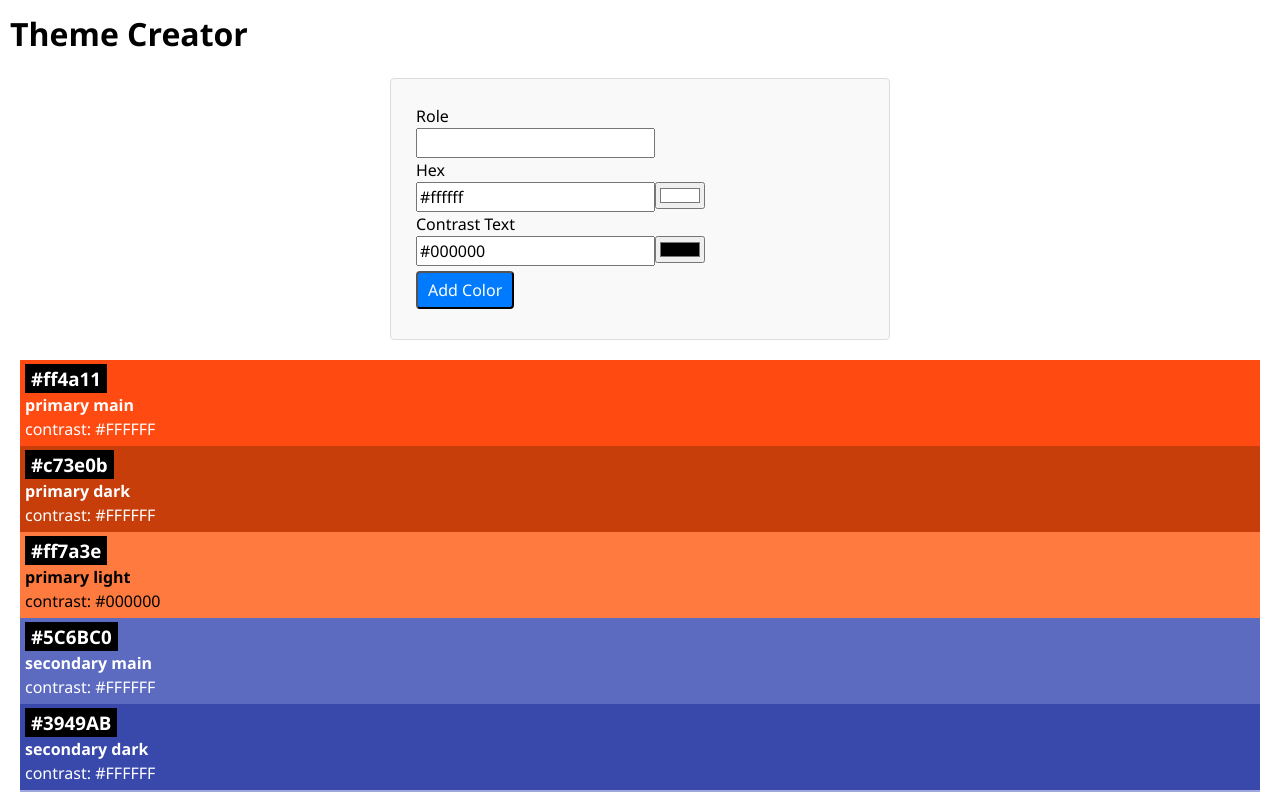
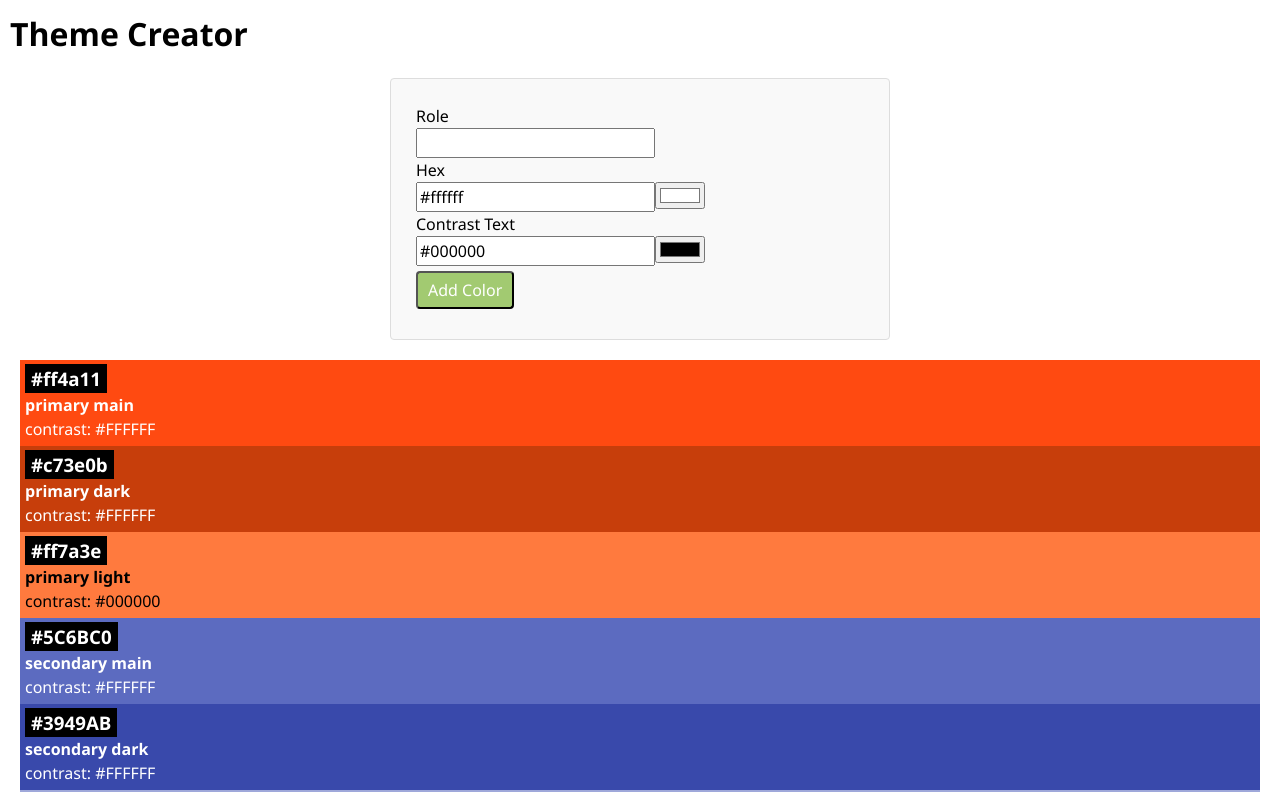
Before and after one commit to mexxlon/recap-project-4-color-theme-creator-app, a React (Vite) app: page / in a window 1280 px wide. Shown: the top 792 px of the page. Built offline with nearby package versions, Linux system fonts and the light colour scheme.

Commit message:
fix button styling

```diff
--- a/src/Components/AddColorForm/AddColorForm.jsx
+++ b/src/Components/AddColorForm/AddColorForm.jsx
@@ -16,13 +16,13 @@ const SubmitButton = styled.button`
   margin: 5px auto;
   padding: 5px 10px;
   border-radius: 4px;
-  background-color: #007bff;
+  background-color: #a2ca71;
   color: white;
   font-size: 1em;
   cursor: pointer;
 
   &:hover {
-    background-color: #0056b3;
+    background-color: #387f39;
   }
 `;
 
```
